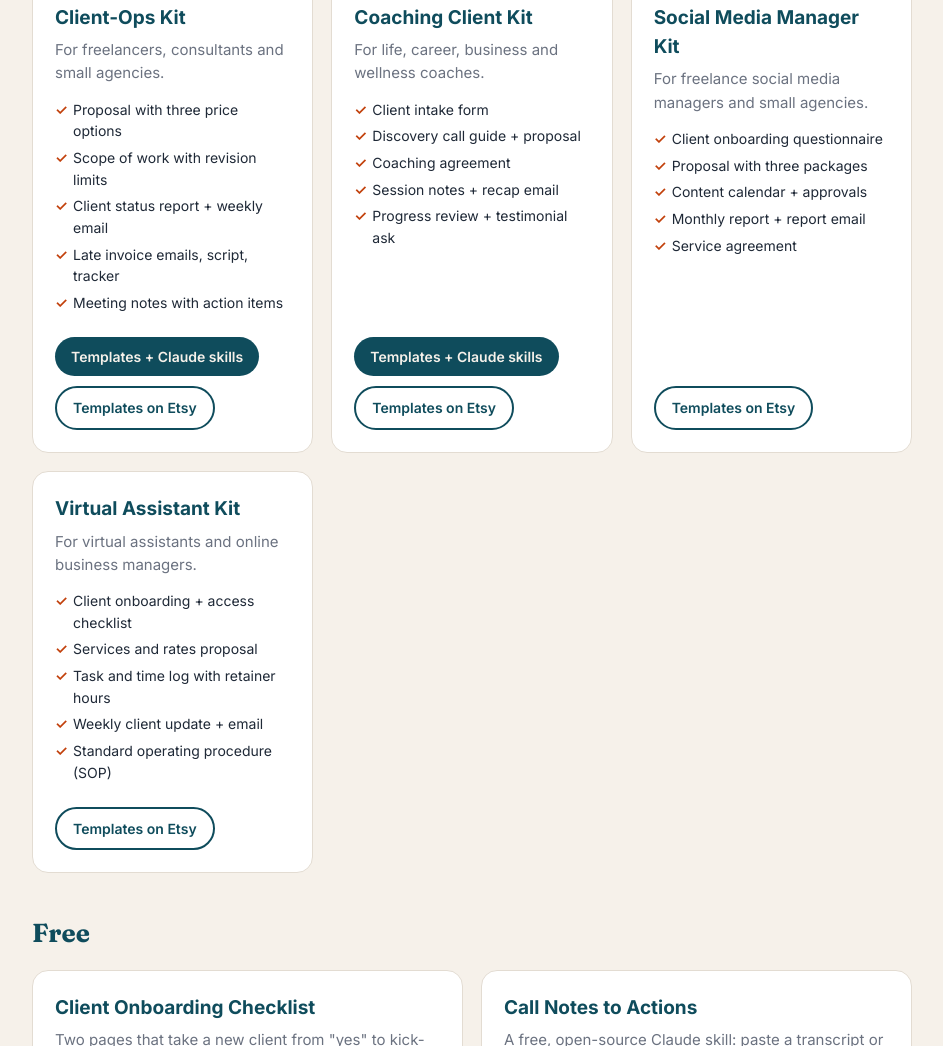
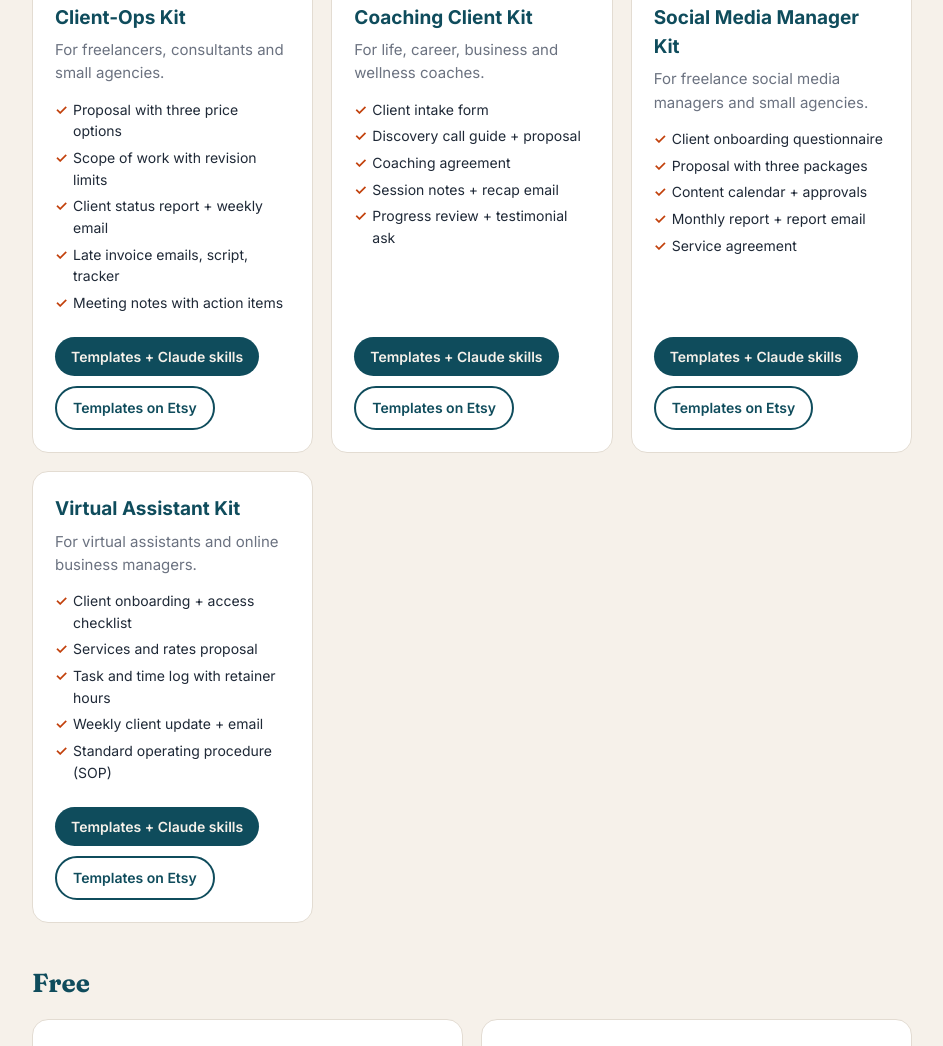
Before and after one commit to FairdraftStudio/fairdraftstudio.github.io, a plain HTML site: page index.html in a window 1280 px wide. Shown: the part 458-1504 px from the top of the page, without its empty margins (168-1111 px from the left). Drawn offline with Linux system fonts and the light colour scheme.

Commit message:
Link SMM and VA kits to their Gumroad pages
Co-Authored-By: Claude Opus 5 <noreply@anthropic.com>

```diff
--- a/index.html
+++ b/index.html
@@ -115,6 +115,7 @@
       <li>Service agreement</li>
     </ul>
     <div class="links">
+      <a class="btn" href="https://fairdraftstudio.gumroad.com/l/social-media-manager-kit">Templates + Claude skills</a>
       <a class="btn ghost" href="https://www.etsy.com/listing/4574948791">Templates on Etsy</a>
     </div>
   </div>
@@ -130,6 +131,7 @@
       <li>Standard operating procedure (SOP)</li>
     </ul>
     <div class="links">
+      <a class="btn" href="https://fairdraftstudio.gumroad.com/l/virtual-assistant-kit">Templates + Claude skills</a>
       <a class="btn ghost" href="https://www.etsy.com/listing/4574971170">Templates on Etsy</a>
     </div>
   </div>
```
